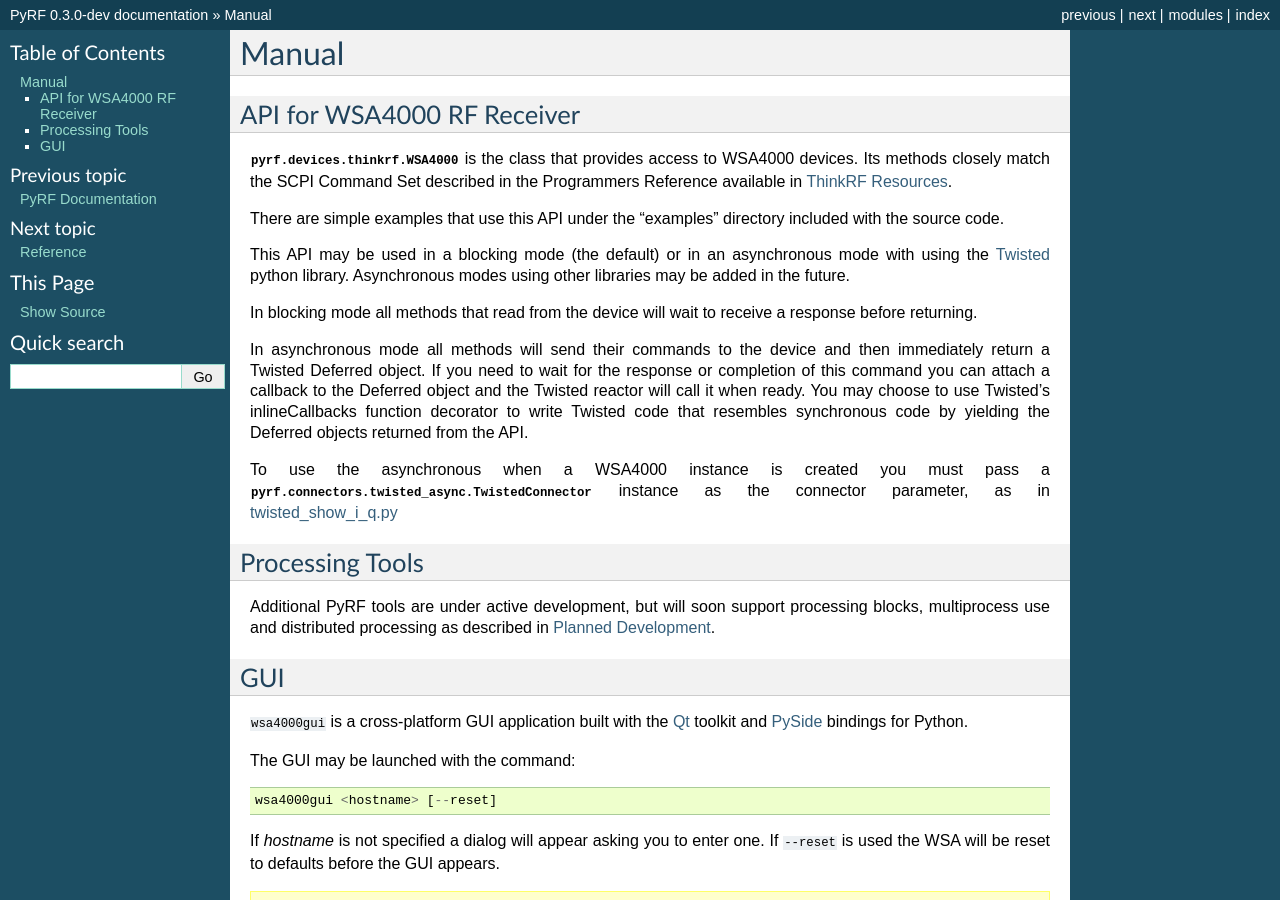
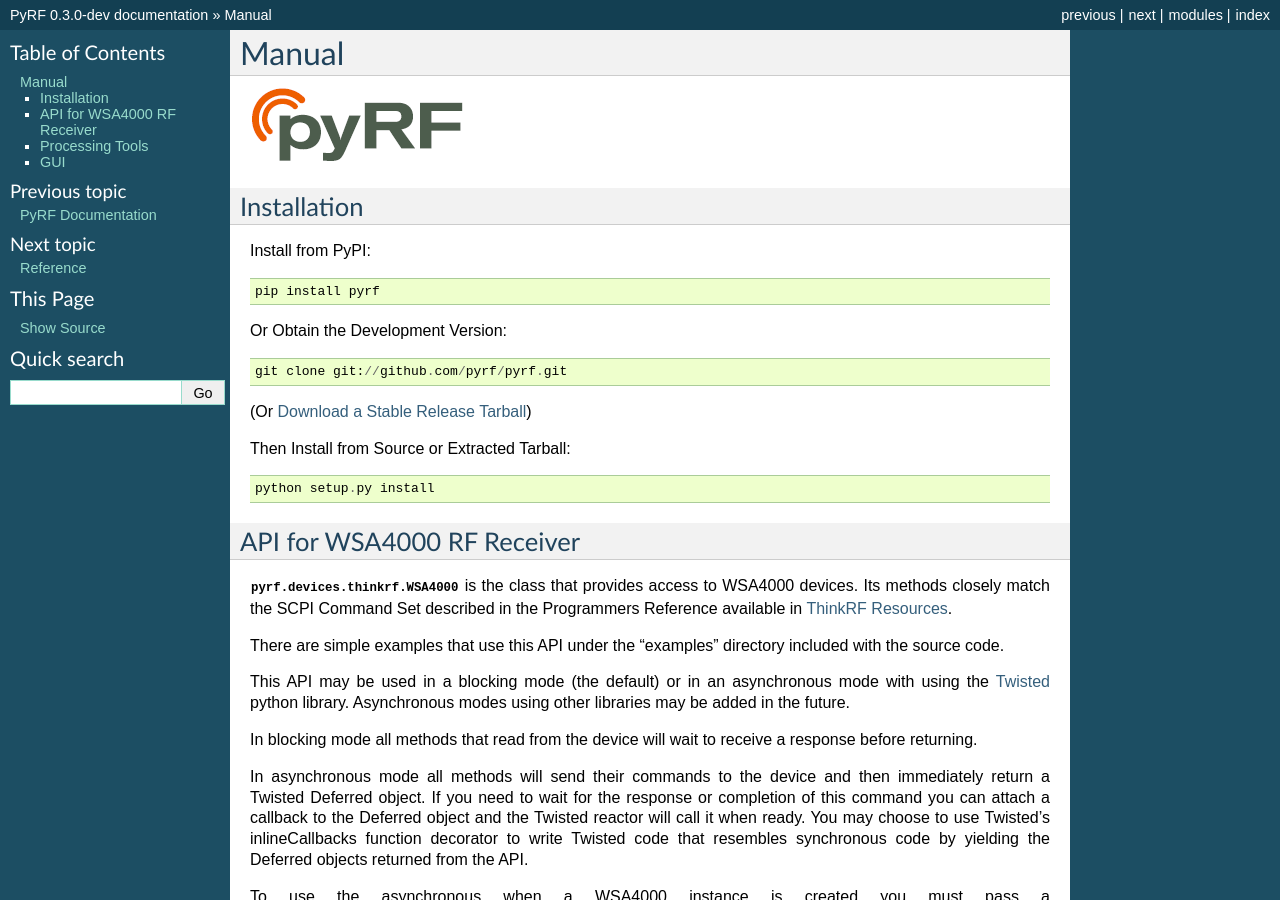
Before and after one commit to pyrf/pyrf, a Sphinx documentation site: the page built from docs/usermanual.rst, in a window 1280 px wide and 900 px high. Built offline with Sphinx 7.4.7, drawn with Linux system fonts in a browser that asks for light colours.

Commit message:
docs: images in manual, install instructions

```diff
--- a/docs/usermanual.rst
+++ b/docs/usermanual.rst
@@ -1,5 +1,26 @@
 Manual
 ======
+
+.. image:: pyrf_logo.png
+   :alt: PyRF logo
+
+Installation
+------------
+
+Install from PyPI::
+
+   pip install pyrf
+
+Or Obtain the Development Version::
+
+   git clone git://github.com/pyrf/pyrf.git
+
+(Or `Download a Stable Release Tarball <https://github.com/pyrf/pyrf/tags>`_)
+
+Then Install from Source or Extracted Tarball::
+
+   python setup.py install
+
 
 API for WSA4000 RF Receiver
 ---------------------------
```
Also changed, not shown: other parts of docs/usermanual.rst (+3 -0 lines).
